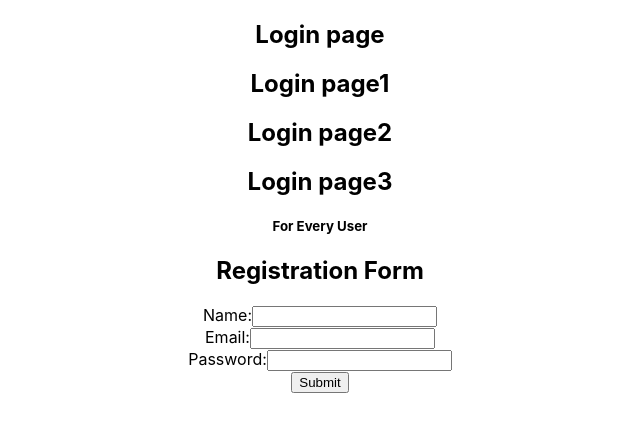
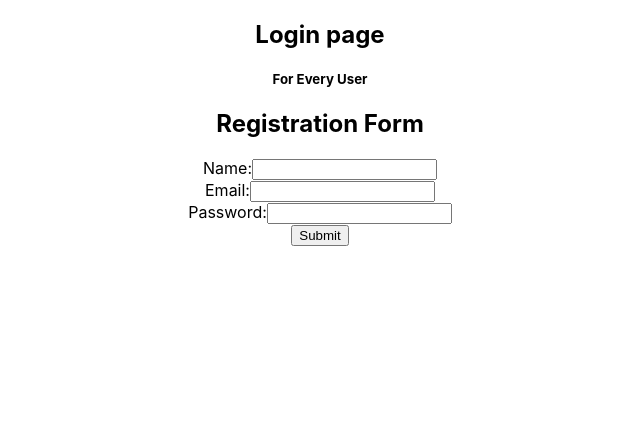
Before and after one commit to jeyagandhi/React, a React (Create React App) app: page / in a window 1280 px wide. Shown: the top 432 px of the page, without its empty margins (320-960 px from the left). Built offline with nearby package versions, Linux system fonts and the light colour scheme.

Commit message:
Update App.js

```diff
--- a/src/App.js
+++ b/src/App.js
@@ -6,9 +6,6 @@ function App() {
   return (
     <div className="App">
       <h2>Login page</h2>
-      <h2>Login page1</h2>
-      <h2>Login page2</h2>
-      <h2>Login page3</h2>
       <h5>For Every User</h5>
      <Form/>
     </div>
```
